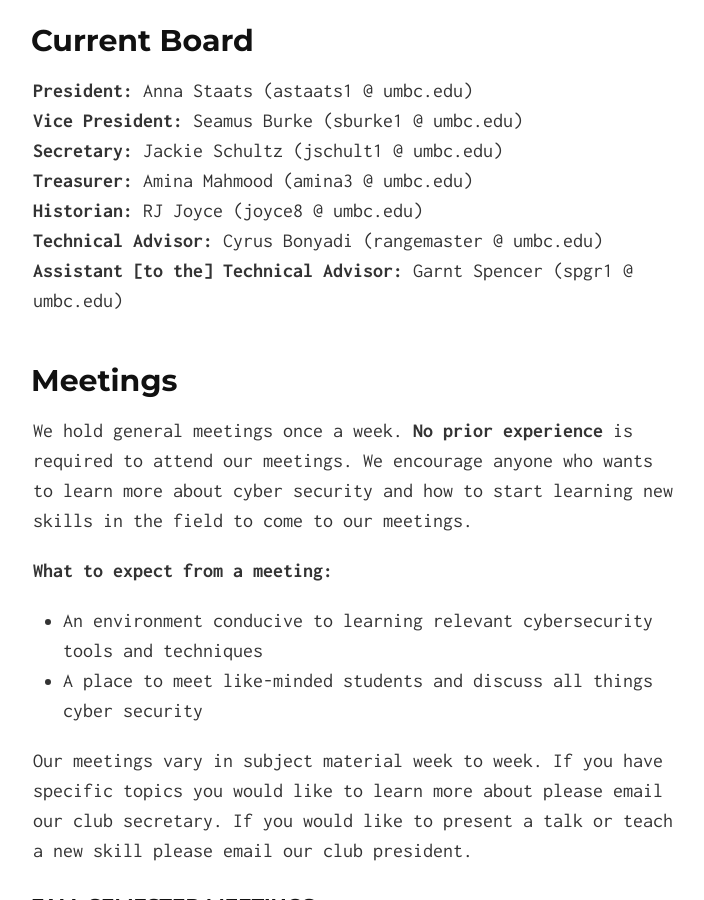
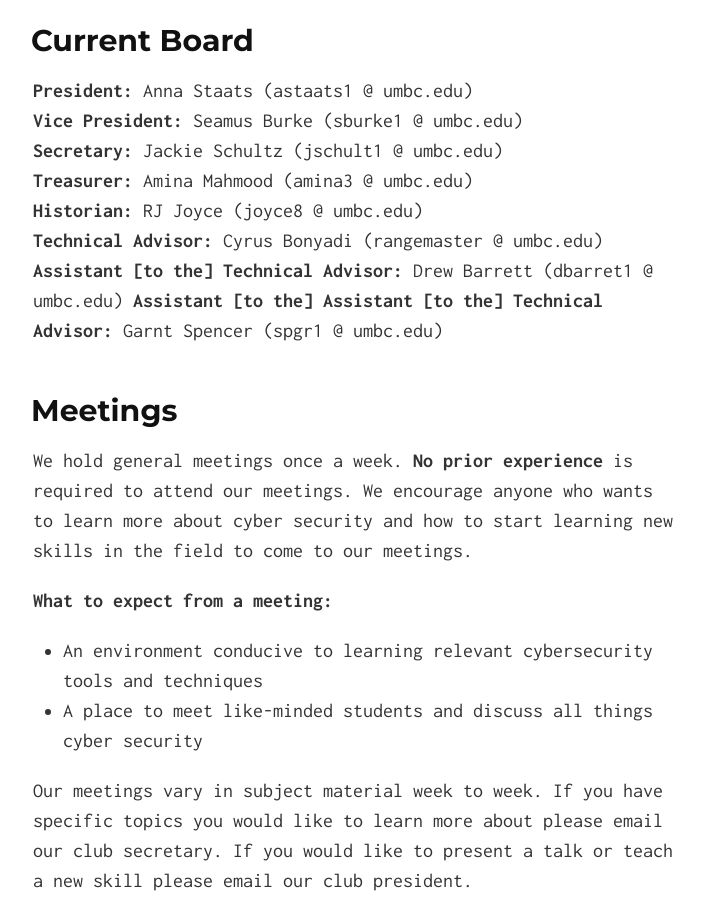
Before and after one commit to UMBCCyberDawgs/umbccyberdawgs.github.io, a Jekyll site: the page built from index.md, in a window 1280 px wide and 900 px high, scrolled down 764 px. Shown: the whole window, without its empty margins (287-991 px from the left). Built offline with Jekyll 4.4.1, drawn with Linux system fonts in a browser that asks for light colours; our own code applies the rules of GitHub Pages for plain Markdown files.

Commit message:
Update index.md

```diff
--- a/index.md
+++ b/index.md
@@ -27,7 +27,8 @@ There are a few things you can do to get involved with the club.
 **Treasurer:** Amina Mahmood (amina3 @ umbc.edu)
 **Historian:** RJ Joyce (joyce8 @ umbc.edu)
 **Technical Advisor:** Cyrus Bonyadi (rangemaster @ umbc.edu)
-**Assistant \[to the\] Technical Advisor:** Garnt Spencer (spgr1 @ umbc.edu)
+**Assistant \[to the\] Technical Advisor:** Drew Barrett (dbarret1 @ umbc.edu)
+**Assistant \[to the\] Assistant \[to the\] Technical Advisor:** Garnt Spencer (spgr1 @ umbc.edu)
 
 ## <a name="meetings">Meetings
 
```
